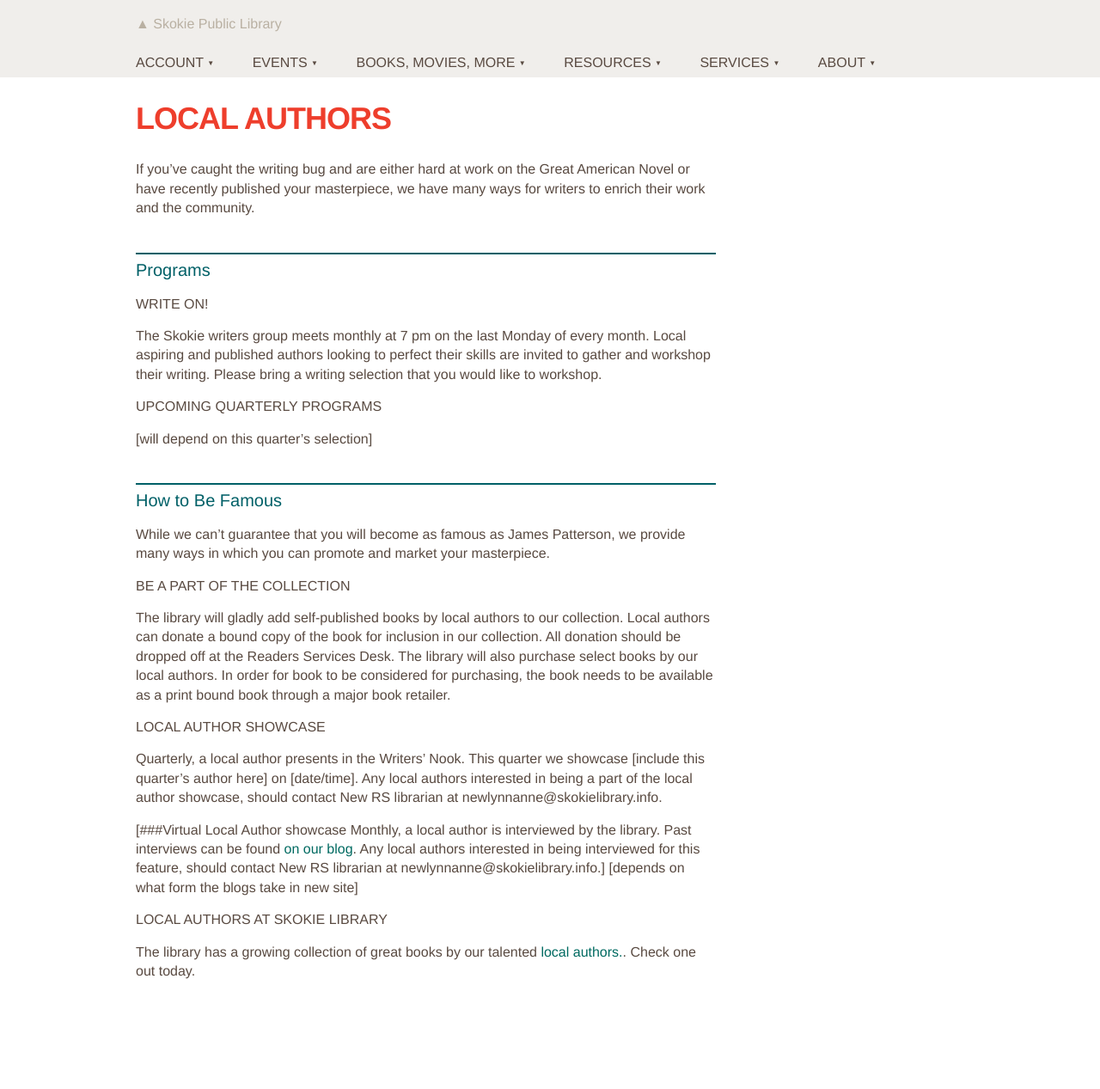
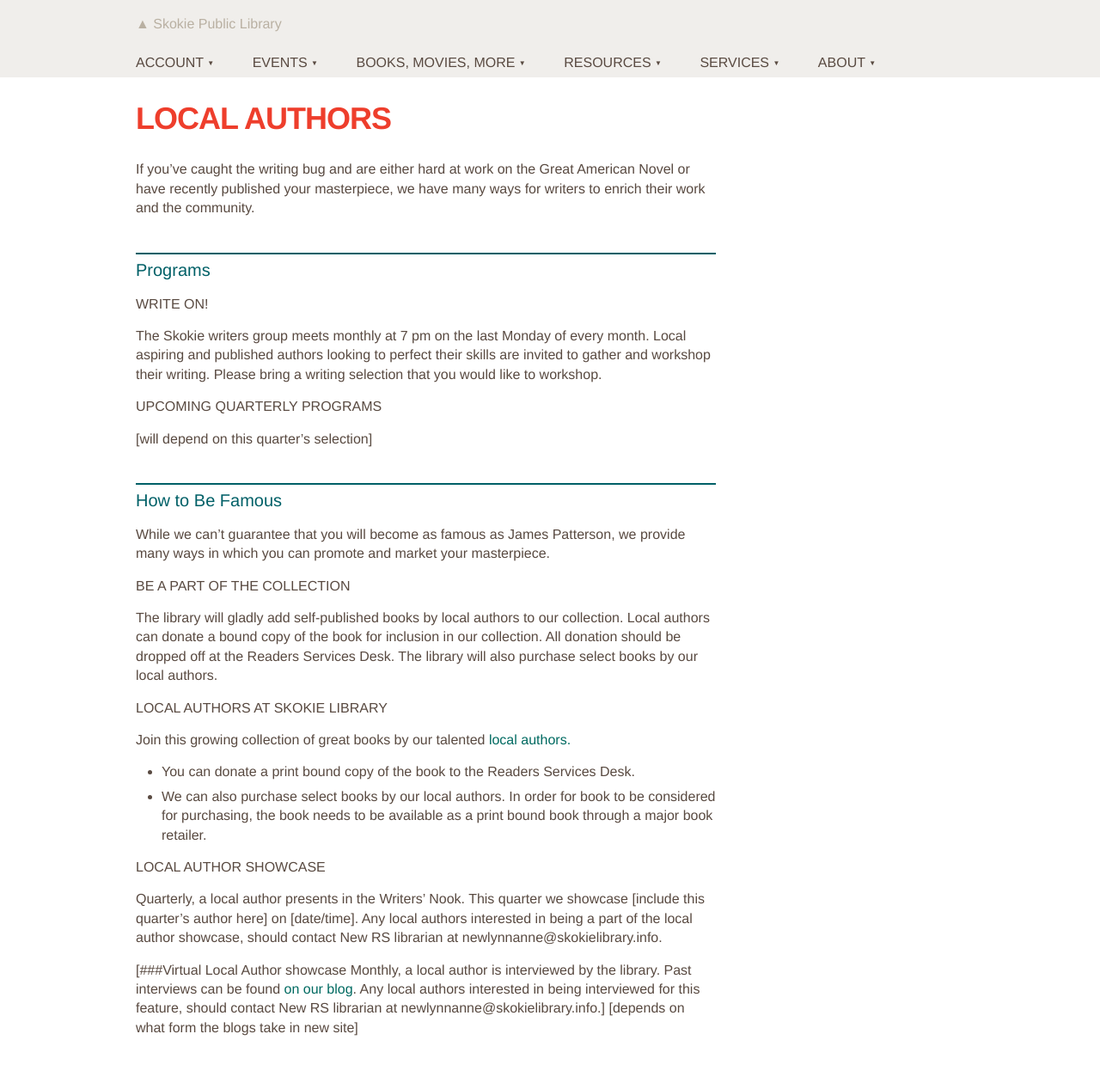
Before and after one commit to skokielibrary/spl-content, a Jekyll site: the page built from _content/lynnanne/books-movies-more--local-authors.markdown, in a window 1280 px wide. Shown: the whole page at 86% size. Built offline with Jekyll 4.4.1, drawn with Linux system fonts in a browser that asks for light colours; before the commit the page ends 1201 px from its top, so only the background shows below that.

Commit message:
Updated books-movies-more--local-authors.markdown

```diff
--- a/_content/lynnanne/books-movies-more--local-authors.markdown
+++ b/_content/lynnanne/books-movies-more--local-authors.markdown
@@ -17,13 +17,16 @@ The Skokie writers group meets monthly at 7 pm on the last Monday of every month
 While we can't guarantee that you will become as famous as James Patterson, we provide many ways in which you can promote and market your masterpiece.
 
 ###Be a part of the collection
-The library will gladly add self-published books by local authors to our collection. Local authors can donate a bound copy of the book for inclusion in our collection. All donation should be dropped off at the Readers Services Desk. The library will also purchase select books by our local authors. In order for book to be considered for purchasing, the book needs to be available as a print bound book through a major book retailer.
+The library will gladly add self-published books by local authors to our collection. Local authors can donate a bound copy of the book for inclusion in our collection. All donation should be dropped off at the Readers Services Desk. The library will also purchase select books by our local authors.
+
+###Local Authors At Skokie Library
+Join this growing collection of great books by our talented [local authors.](http://encore.skokielibrary.info/iii/encore/search/C__SLocal%20author.__Orightresult?lang=eng&suite=beta)
+- You can donate a print bound copy of the book to the Readers Services Desk.
+- We can also purchase select books by our local authors. In order for book to be considered for purchasing, the book needs to be available as a print bound book through a major book retailer.
+
 
 ### Local Author showcase
 Quarterly, a local author presents in the Writers' Nook. This quarter we showcase [include this quarter's author here] on [date/time]. Any local authors interested in being a part of the local author showcase, should contact New RS librarian at newlynnanne@skokielibrary.info.
 
 [###Virtual Local Author showcase
 Monthly, a local author is interviewed by the library. Past interviews can be found [on our blog](http://blogs.skokielibrary.info/?s=local+author+showcase&x=0&y=0). Any local authors interested in being interviewed for this feature, should contact New RS librarian at newlynnanne@skokielibrary.info.]  [depends on what form the blogs take in new site]
-
-###Local Authors At Skokie Library
-The library has a growing collection of great books by our talented [local authors.](http://encore.skokielibrary.info/iii/encore/search/C__SLocal%20author.__Orightresult?lang=eng&suite=beta). Check one out today.
```
